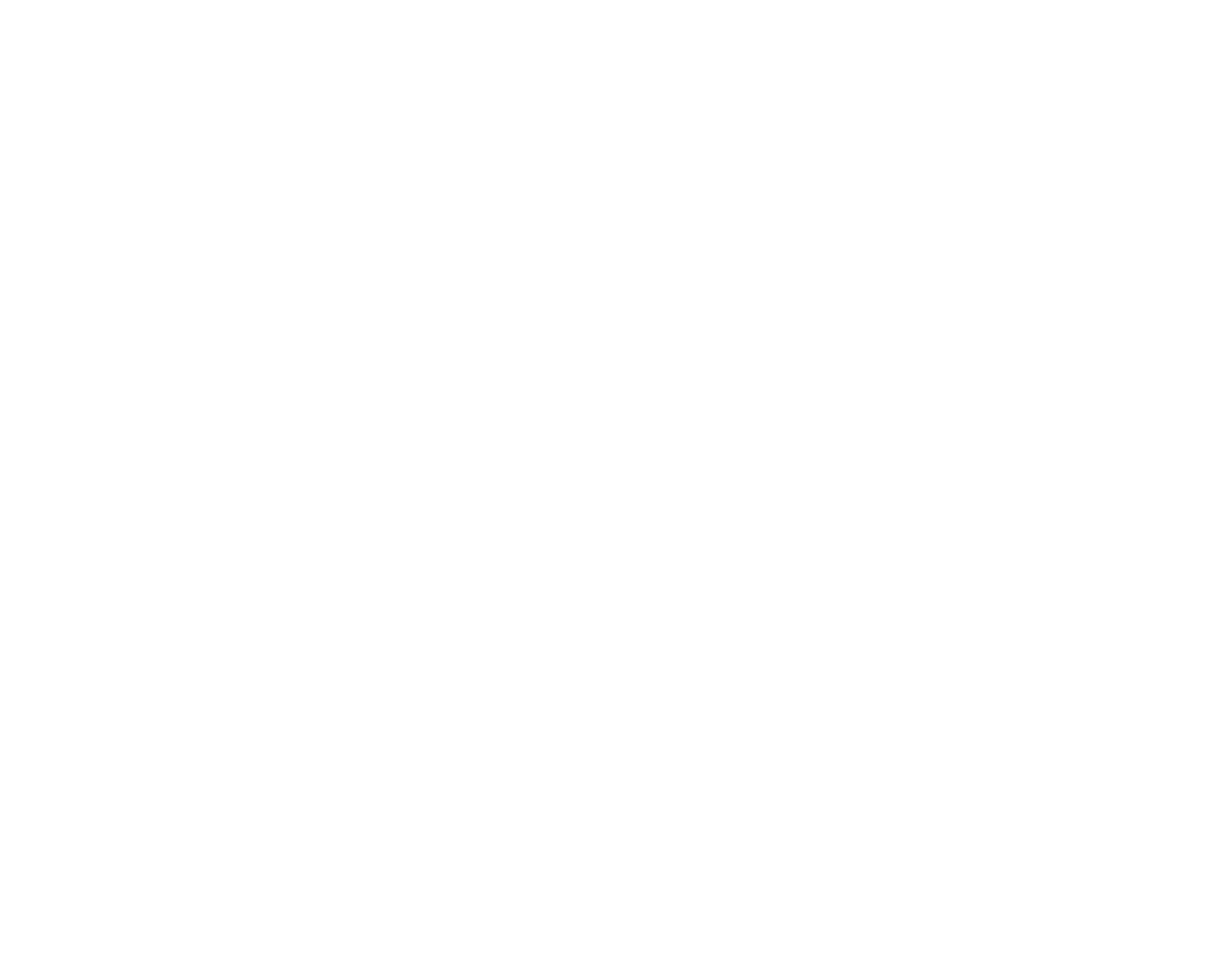
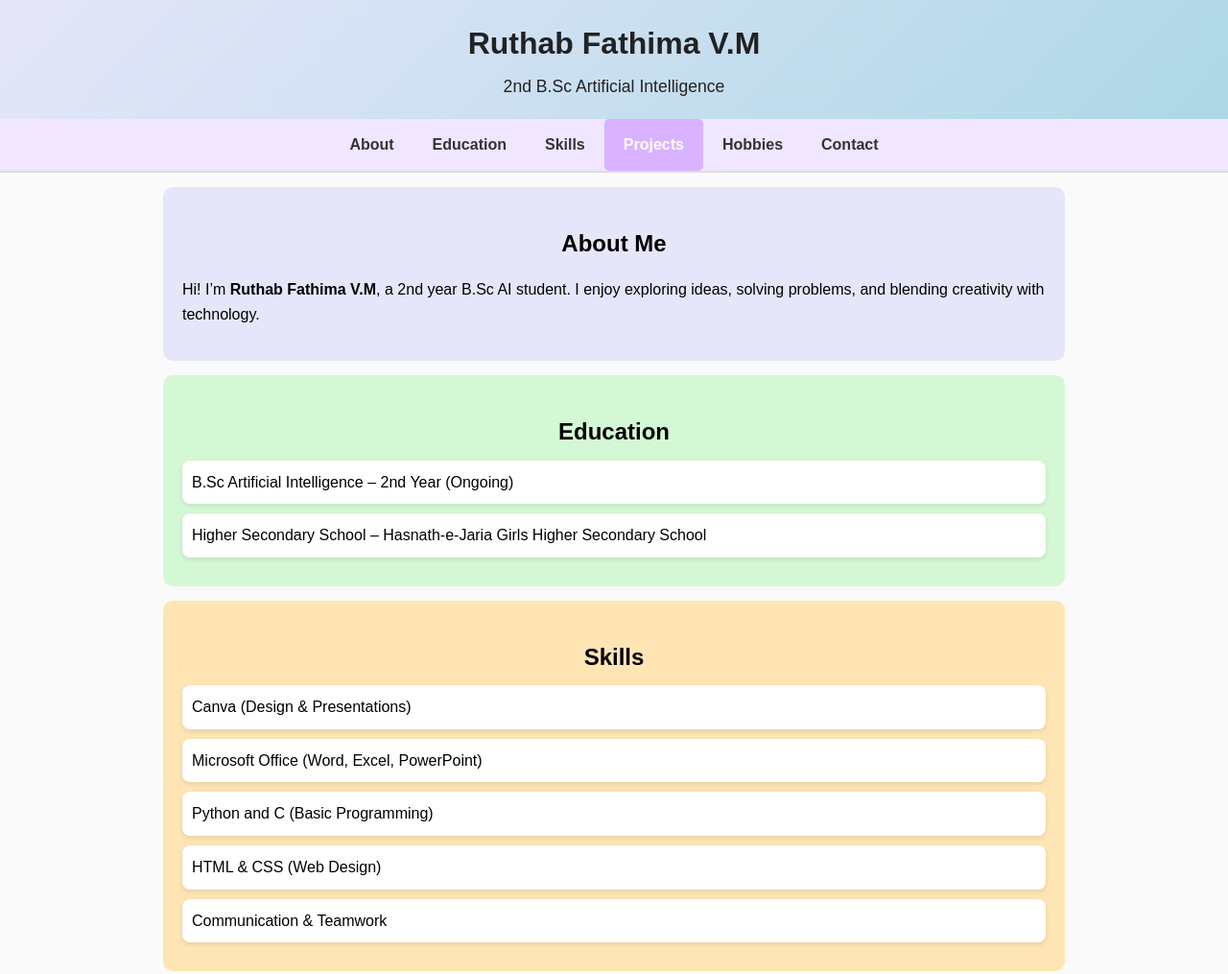
Before and after one commit to ruthabfathima2-netizen/TNSDC-FWD-DP, a plain HTML site: page index.html in a window 1280 px wide. Shown: the top 1015 px of the page at 96% size. Before the commit the page ends 800 px from the top, so only its background shows below. Drawn offline with Linux system fonts and the light colour scheme.

Commit message:
Add files via upload

```diff
--- a/index.html
+++ b/index.html
@@ -1,15 +1,365 @@
-<!DOCTYPE html>
-<html lang="en" >
-<head>
-  <meta charset="UTF-8">
-  <title>Digital portfolio </title>
+<!-- ===== HTML Content ===== -->
+
+<header>
+
+  <h1>Ruthab Fathima V.M</h1>
+
+  <p>2nd B.Sc Artificial Intelligence</p>
+
+</header>
 
 
-</head>
-<body>
-<!-- partial:index.partial.html -->
 
-<!-- partial -->
+<nav>
 
-</body>
-</html>
+  <a href="#about">About</a>
+
+  <a href="#education">Education</a>
+
+  <a href="#skills">Skills</a>
+
+  <a href="#projects">Projects</a>
+
+  <a href="#hobbies">Hobbies</a>
+
+  <a href="#contact">Contact</a>
+
+</nav>
+
+
+
+<section id="about" class="about">
+
+  <h2>About Me</h2>
+
+  <p>
+
+    Hi! I’m <b>Ruthab Fathima V.M</b>, a 2nd year B.Sc AI student. I enjoy exploring ideas,
+
+    solving problems, and blending creativity with technology.
+
+  </p>
+
+</section>
+
+
+
+<section id="education" class="education">
+
+  <h2>Education</h2>
+
+  <div class="box">B.Sc Artificial Intelligence – 2nd Year (Ongoing)</div>
+
+  <div class="box">Higher Secondary School – Hasnath-e-Jaria Girls Higher Secondary School</div>
+
+</section>
+
+
+
+<section id="skills" class="skills">
+
+  <h2>Skills</h2>
+
+  <div class="box">Canva (Design & Presentations)</div>
+
+  <div class="box">Microsoft Office (Word, Excel, PowerPoint)</div>
+
+  <div class="box">Python and C (Basic Programming)</div>
+
+  <div class="box">HTML & CSS (Web Design)</div>
+
+  <div class="box">Communication & Teamwork</div>
+
+</section>
+
+
+
+<section id="projects" class="projects">
+
+  <h2>Projects</h2>
+
+  <div class="box">Digital Portfolio Website (this site!)</div>
+
+  <div class="box">AI Chatbot using Python</div>
+
+  <div class="box">Poster & Presentation Designs in Canva</div>
+
+</section>
+
+
+
+<section id="hobbies" class="hobbies">
+
+  <h2>Hobbies</h2>
+
+  <div class="box">📖 Reading</div>
+
+  <div class="box">🎨 Drawing</div>
+
+  <div class="box">🎮 Playing Games</div>
+
+</section>
+
+
+
+<section id="contact" class="contact">
+
+  <h2>Contact</h2>
+
+  <div class="box">
+
+    <p>Email: <a href="mailto:ruthabfathima2@gmail.com">ruthabfathima2@gmail.com</a></p>
+
+    <p>Phone: +91 9543213647</p>
+
+    <p>Address: Ambur</p>
+
+    </p>
+
+  </div>
+
+</section>
+
+
+
+<!-- ===== CSS Styles ===== -->
+
+<style>
+
+  body {
+
+    margin: 0;
+
+    font-family: Arial, sans-serif;
+
+    line-height: 1.6;
+
+    background: #fafafa;
+
+  }
+
+
+
+  header {
+
+    background: linear-gradient(135deg, lavender, lightblue);
+
+    color: #222;
+
+    padding: 20px;
+
+    text-align: center;
+
+  }
+
+
+
+  header h1 {
+
+    margin: 0;
+
+    font-size: 2rem;
+
+  }
+
+
+
+  header p {
+
+    margin: 5px 0 0;
+
+    font-size: 1.1rem;
+
+  }
+
+
+
+  nav {
+
+    display: flex;
+
+    justify-content: center;
+
+    background: #f0e6ff;
+
+    position: sticky;
+
+    top: 0;
+
+    z-index: 1000;
+
+    border-bottom: 2px solid #ddd;
+
+    flex-wrap: wrap;
+
+  }
+
+
+
+  nav a {
+
+    color: #333;
+
+    padding: 14px 20px;
+
+    text-decoration: none;
+
+    font-weight: bold;
+
+    transition: 0.3s;
+
+  }
+
+
+
+  nav a:hover,
+
+  nav a.active {
+
+    background: #d9b3ff;
+
+    color: white;
+
+    border-radius: 5px;
+
+  }
+
+
+
+  section {
+
+    padding: 20px;
+
+    margin: 15px auto;
+
+    border-radius: 10px;
+
+    max-width: 900px;
+
+  }
+
+
+
+  h2 {
+
+    text-align: center;
+
+    margin-bottom: 10px;
+
+  }
+
+
+
+  .about { background: #e6e6fa; }
+
+  .education { background: #d4f8d4; }
+
+  .skills { background: #ffe5b4; }
+
+  .projects { background: #fff3b0; }
+
+  .hobbies { background: #e8d4f8; }
+
+  .contact { background: #ffcccb; }
+
+
+
+  .box {
+
+    background: white;
+
+    margin: 10px 0;
+
+    padding: 10px;
+
+    border-radius: 8px;
+
+    box-shadow: 0 2px 5px rgba(0,0,0,0.1);
+
+  }
+
+
+
+  .contact a {
+
+    color: blue;
+
+    text-decoration: none;
+
+  }
+
+
+
+  .contact a:hover {
+
+    text-decoration: underline;
+
+  }
+
+</style>
+
+
+
+<!-- ===== JavaScript ===== -->
+
+<script>
+
+  // Smooth scrolling when clicking navbar links
+
+  document.querySelectorAll("nav a").forEach(anchor => {
+
+    anchor.addEventListener("click", function (e) {
+
+      e.preventDefault();
+
+      document.querySelector(this.getAttribute("href")).scrollIntoView({
+
+        behavior: "smooth"
+
+      });
+
+    });
+
+  });
+
+
+
+  // Highlight active section in navbar
+
+  window.addEventListener("scroll", () => {
+
+    const sections = document.querySelectorAll("section");
+
+    const navLinks = document.querySelectorAll("nav a");
+
+
+
+    sections.forEach(sec => {
+
+      const top = window.scrollY;
+
+      const offset = sec.offsetTop - 80;
+
+      const height = sec.offsetHeight;
+
+      const id = sec.getAttribute("id");
+
+
+
+      if (top >= offset && top < offset + height) {
+
+        navLinks.forEach(link => link.classList.remove("active"));
+
+        document
+
+          .querySelector(`nav a[href*=${id}]`)
+
+          .classList.add("active");
+
+      }
+
+    });
+
+  });
+
+</script>
```
